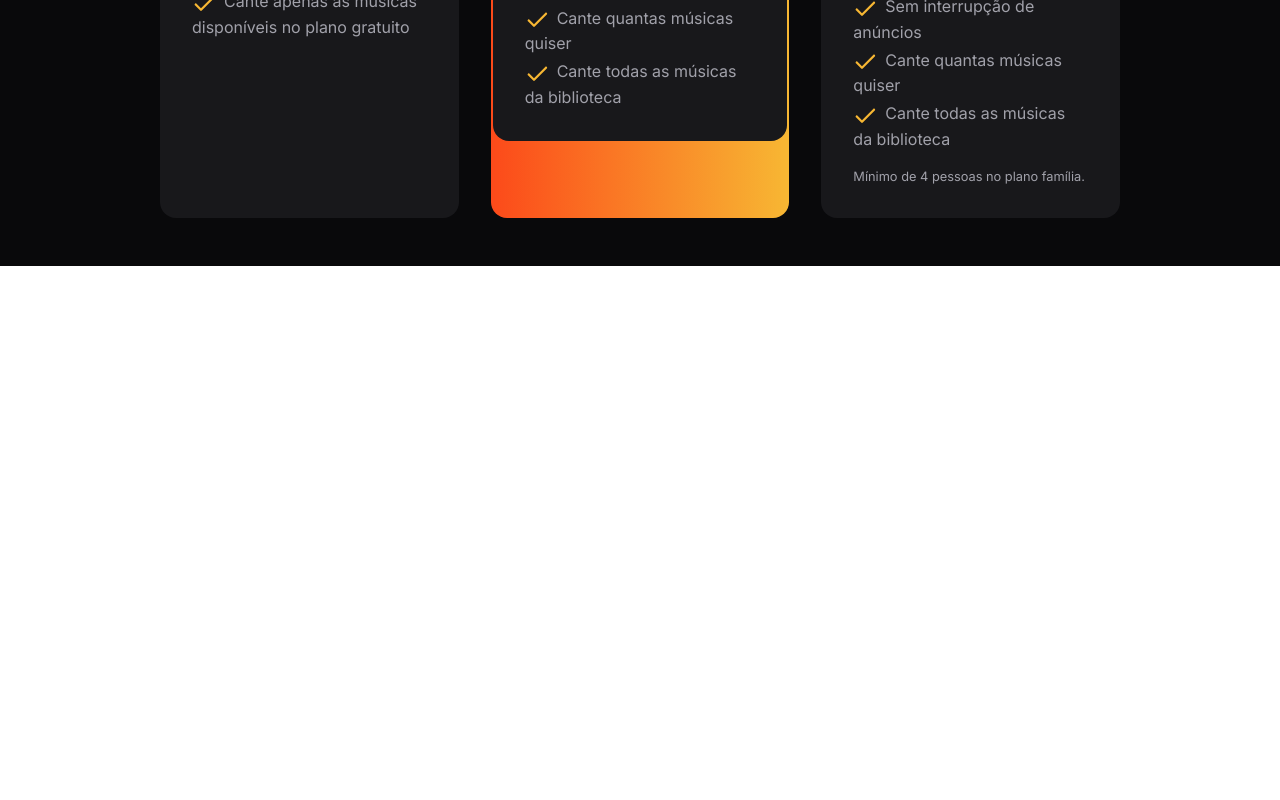
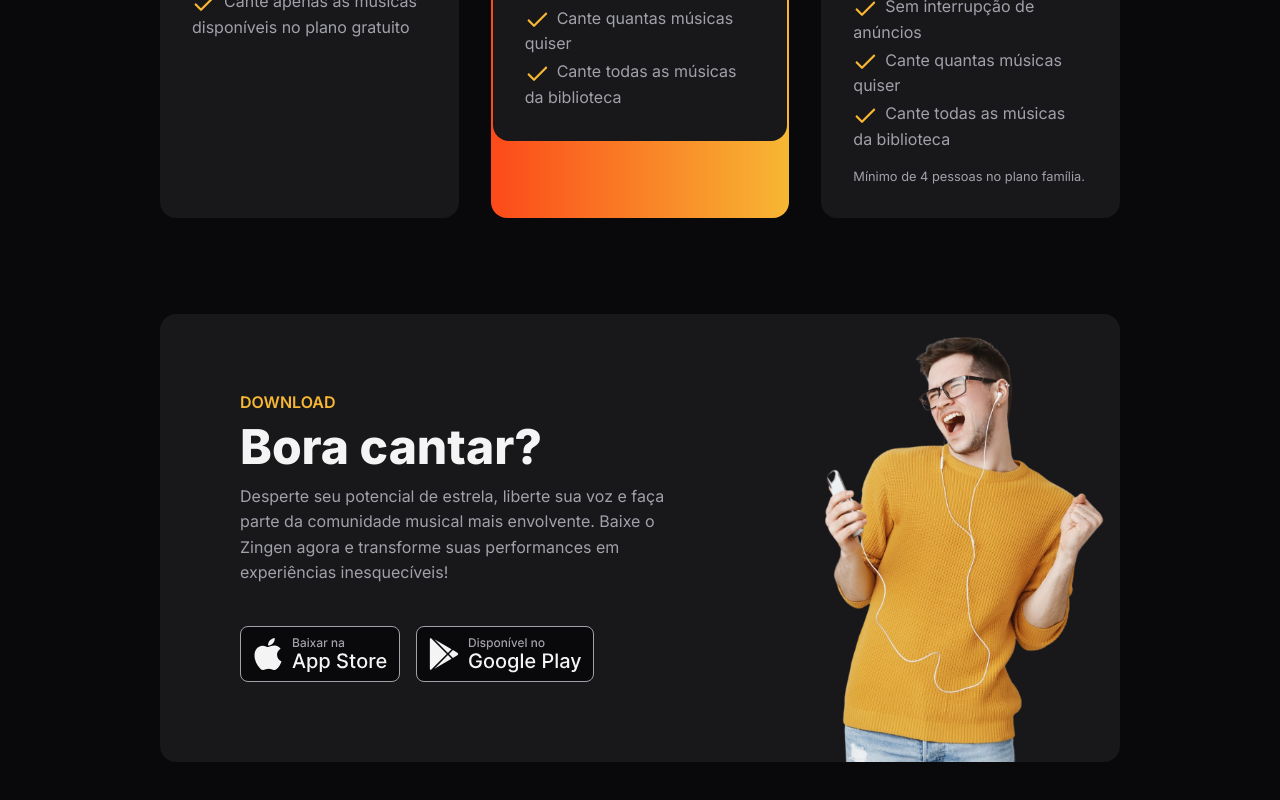
Before and after one commit to P3dr0PRR/Projeto_Zingen_01_04_2026, a React (Vite) app: page / in a window 1280 px wide. Shown: the part 3269-4069 px from the top of the page. Before the commit the page ends 3535 px from the top, so only its background shows below. Built offline with nearby package versions, Linux system fonts and the light colour scheme; a web font is replaced by a local one.

Commit message:
feat: aba downloads concluida

```diff
--- a/src/App.tsx
+++ b/src/App.tsx
@@ -3,6 +3,7 @@ import { HeroSection } from "./components/heroSection";
 import { Conheca } from "./components/conheca";
 import { Features } from "./components/features";
 import { Planos } from "./components/planos";
+import { Download } from "./components/download";
 
 function App() {
   return (
@@ -15,6 +16,7 @@ function App() {
       <div className="px-[24px] md:px-[7rem]">
         <Features />
         <Planos />
+        <Download />
       </div>
     </div>
   );
--- /dev/null
+++ b/src/components/download.tsx
@@ -0,0 +1,41 @@
+import apple from "../assets/icons/applestore.svg";
+import playStore from "../assets/icons/playStore.svg";
+import personSinging from "../assets/icons/rapaz-ouvindo-musica-com-fones-de-ouvido-e-cantando-no-aplicativo-de-karaoke-removebg 1.png";
+
+export function Download() {
+  return (
+    <section
+      className="bg-background py-[48px] px-[1rem] md:px-[3rem]"
+      id="download"
+    >
+      <div className="relative bg-surface rounded-2xl px-[2rem] pt-[3rem] pb-0 md:px-[5rem] md:py-[5rem] overflow-hidden">
+        <div className="lg:w-[55%] space-y-[40px]">
+          <header className="flex flex-col space-y-[8px]">
+            <span className="text-brand-primary uppercase text-sm font-semibold">
+              Download
+            </span>
+            <h2 className="text-text-primary">Bora cantar?</h2>
+            <p className="text-text-secondary">
+              Desperte seu potencial de estrela, liberte sua voz e faça parte da
+              comunidade musical mais envolvente. Baixe o Zingen agora e
+              transforme suas performances em experiências inesquecíveis!
+            </p>
+          </header>
+          <div className="flex flex-col md:flex-row flex-wrap gap-[1rem]">
+            <a href="#">
+              <img src={apple} alt="Apple Store" />
+            </a>
+            <a href="#">
+              <img src={playStore} alt="Play Store" />
+            </a>
+          </div>
+        </div>
+        <img
+          src={personSinging}
+          alt="Person Singing"
+          className="w-[70%] mx-auto mt-[2rem] lg:w-auto lg:mx-0 lg:absolute lg:bottom-0 lg:right-0 lg:h-full lg:object-contain lg:object-bottom"
+        />
+      </div>
+    </section>
+  );
+}
```
Also changed, not shown: src/assets/icons/applestore.svg (added), src/assets/icons/playStore.svg (added).
